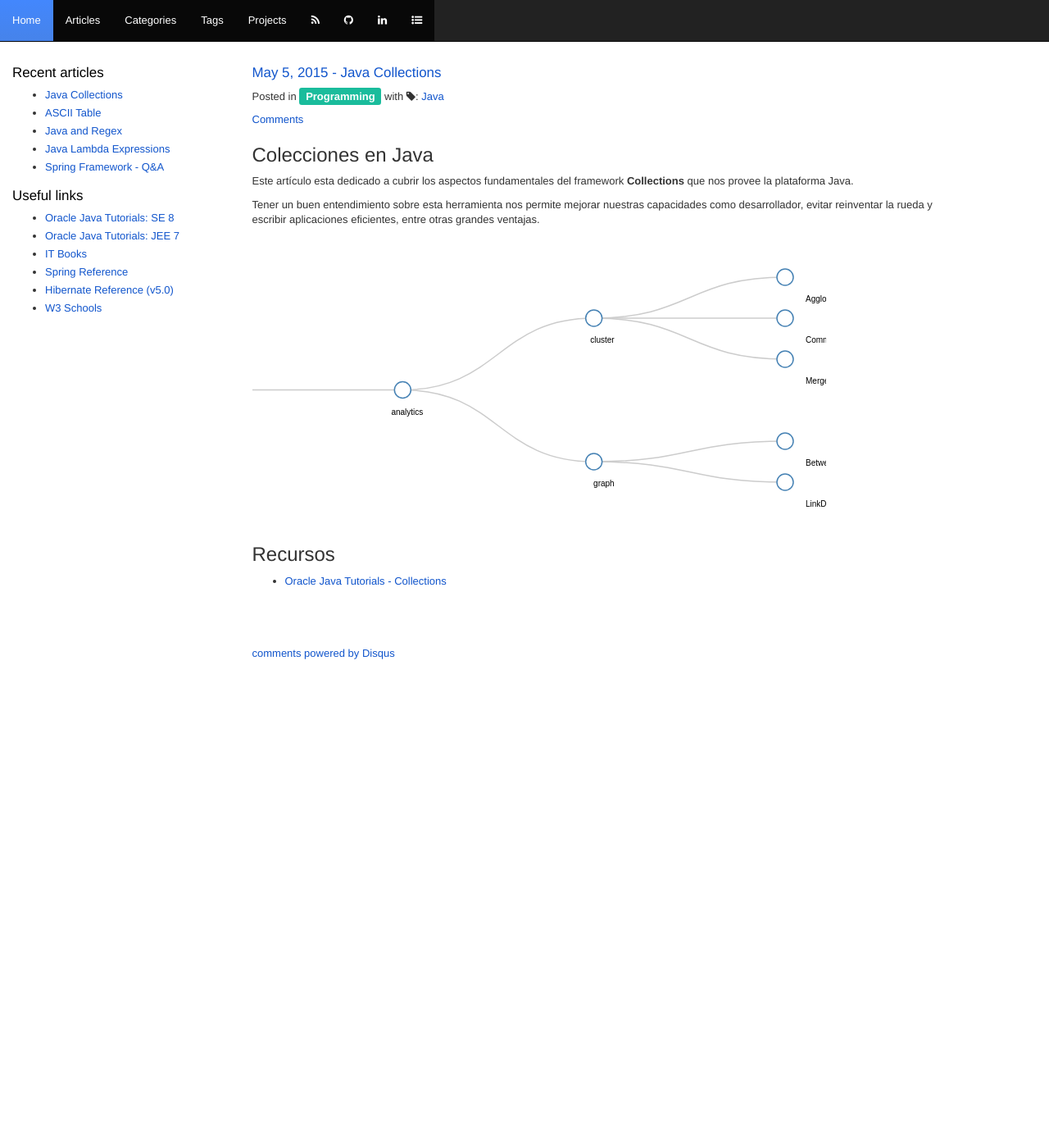
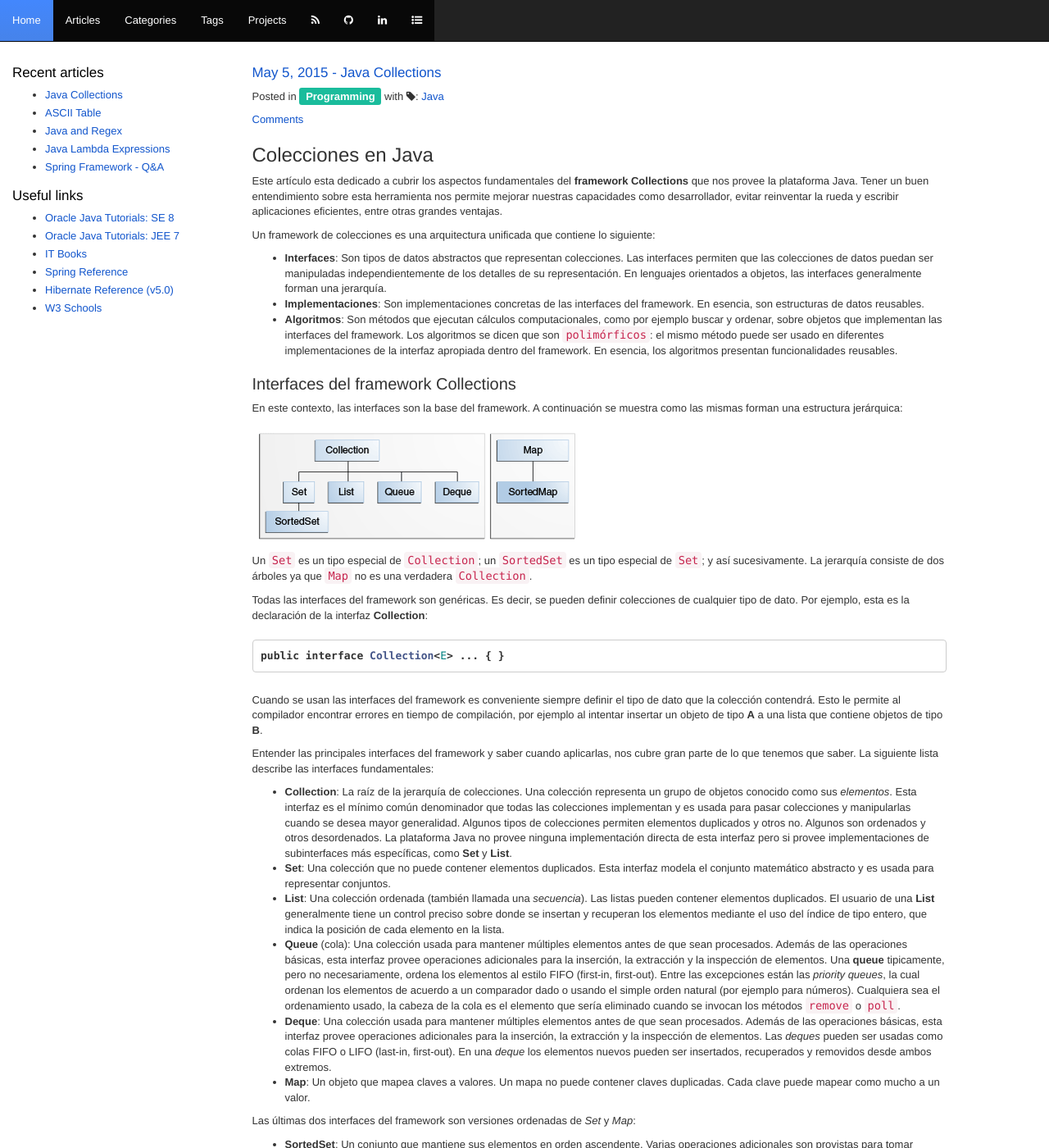
Before and after one commit to damianfanaro/damianfanaro.github.io, a Jekyll site: the page built from _posts/2015-05-05-java-collections.md, in a window 1280 px wide and 1400 px high. Shown: the whole window at 82% size. Built offline with Jekyll 4.4.1, drawn with Linux system fonts in a browser that asks for light colours; nearby versions of some CDN libraries; Markdown is read by kramdown in place of the engine named in the settings; comment, search, counter and statistics services are not loaded; some of the changed text lies outside the part shown.

Commit message:
Java collections post updated

````diff
--- a/_posts/2015-05-05-java-collections.md
+++ b/_posts/2015-05-05-java-collections.md
@@ -9,13 +9,48 @@ tags: [java]
 
 ## Colecciones en Java
 
-Este artículo esta dedicado a cubrir los aspectos fundamentales del framework **Collections** que nos provee la plataforma Java.
+Este artículo esta dedicado a cubrir los aspectos fundamentales del **framework Collections** que nos provee la plataforma Java. Tener un buen entendimiento sobre esta herramienta nos permite mejorar nuestras capacidades como desarrollador, evitar reinventar la rueda y escribir aplicaciones eficientes, entre otras grandes ventajas.
 
-Tener un buen entendimiento sobre esta herramienta nos permite mejorar nuestras capacidades como desarrollador, evitar reinventar la rueda y escribir aplicaciones eficientes, entre otras grandes ventajas.
+Un framework de colecciones es una arquitectura unificada que contiene lo siguiente:
 
-<script type="text/javascript">loadSVG_1 = true;</script>
-<div id="core-collection-interfaces"></div>
+ - **Interfaces**: Son tipos de datos abstractos que representan colecciones. Las interfaces permiten que las colecciones de datos puedan ser manipuladas independientemente de los detalles de su representación. En lenguajes orientados a objetos, las interfaces generalmente forman una jerarquía.
+ - **Implementaciones**: Son implementaciones concretas de las interfaces del framework. En esencia, son estructuras de datos reusables.
+ - **Algoritmos**: Son métodos que ejecutan cálculos computacionales, como por ejemplo buscar y ordenar, sobre objetos que implementan las interfaces del framework. Los algoritmos se dicen que son `polimórficos`: el mismo método puede ser usado en diferentes implementaciones de la interfaz apropiada dentro del framework. En esencia, los algoritmos presentan funcionalidades reusables.
 
-## Recursos
+### Interfaces del framework Collections
+
+En este contexto, las interfaces son la base del framework. A continuación se muestra como las mismas forman una estructura jerárquica:
+
+![Core Collection Interfaces]({{ site.baseurl }}/images/colls-coreInterfaces.gif)
+
+Un `Set` es un tipo especial de `Collection`; un `SortedSet` es un tipo especial de `Set`; y así sucesivamente. La jerarquía consiste de dos árboles ya que `Map` no es una verdadera `Collection`.
+
+Todas las interfaces del framework son genéricas. Es decir, se pueden definir colecciones de cualquier tipo de dato. Por ejemplo, esta es la declaración de la interfaz **Collection**:
+
+``` java
+public interface Collection<E> ... { }
+```
+
+Cuando se usan las interfaces del framework es conveniente siempre definir el tipo de dato que la colección contendrá. Esto le permite al compilador encontrar errores en tiempo de compilación, por ejemplo al intentar insertar un objeto de tipo **A** a una lista que contiene objetos de tipo **B**.
+
+Entender las principales interfaces del framework y saber cuando aplicarlas, nos cubre gran parte de lo que tenemos que saber. La siguiente lista describe las interfaces fundamentales:
+
+- **Collection**: La raíz de la jerarquía de colecciones. Una colección representa un grupo de objetos conocido como sus _elementos_. Esta interfaz es el mínimo común denominador que todas las colecciones implementan y es usada para pasar colecciones y manipularlas cuando se desea mayor generalidad. Algunos tipos de colecciones permiten elementos duplicados y otros no. Algunos son ordenados y otros desordenados. La plataforma Java no provee ninguna implementación directa de esta interfaz pero si provee implementaciones de subinterfaces más específicas, como **Set** y **List**.
+- **Set**: Una colección que no puede contener elementos duplicados. Esta interfaz modela el conjunto matemático abstracto y es usada para representar conjuntos.
+- **List**: Una colección ordenada (también llamada una _secuencia_). Las listas pueden contener elementos duplicados. El usuario de una **List** generalmente tiene un control preciso sobre donde se insertan y recuperan los elementos mediante el uso del índice de tipo entero, que indica la posición de cada elemento en la lista.
+- **Queue** (cola): Una colección usada para mantener múltiples elementos antes de que sean procesados. Además de las operaciones básicas, esta interfaz provee operaciones adicionales para la inserción, la extracción y la inspección de elementos. Una **queue** tipicamente, pero no necesariamente, ordena los elementos al estilo FIFO (first-in, first-out). Entre las excepciones están las _priority queues_, la cual ordenan los elementos de acuerdo a un comparador dado o usando el simple orden natural (por ejemplo para números). Cualquiera sea el ordenamiento usado, la cabeza de la cola es el elemento que sería eliminado cuando se invocan los métodos `remove` o `poll`.
+- **Deque**: Una colección usada para mantener múltiples elementos antes de que sean procesados. Además de las operaciones básicas, esta interfaz provee operaciones adicionales para la inserción, la extracción y la inspección de elementos. Las _deques_ pueden ser usadas como colas FIFO o LIFO (last-in, first-out). En una _deque_ los elementos nuevos pueden ser insertados, recuperados y removidos desde ambos extremos.
+- **Map**: Un objeto que mapea claves a valores. Un mapa no puede contener claves duplicadas. Cada clave puede mapear como mucho a un valor.
+
+Las últimas dos interfaces del framework son versiones ordenadas de _Set_ y _Map_:
+
+- **SortedSet**: Un conjunto que mantiene sus elementos en orden ascendente. Varias operaciones adicionales son provistas para tomar ventaja del ordenamiento. Los conjuntos ordenados son usados para conjuntos que se ordenan naturalmente, como por ejemplo listas de palabras.
+- **SortedMap**: Un mapa que contiene sus mapeos en orden ascendente con respecto a las claves. Los mapas ordenados son usados para colecciones de pares clave/valor que se ordenan de forma natural, como por ejemplo los diccionarios o los directorios telefónicos.
+
+### Implementaciones del framework Collections
+
+### Algoritmos del framework Collections
+
+## Recurso
 
 - [Oracle Java Tutorials - Collections](http://docs.oracle.com/javase/tutorial/collections/TOC.html)
````
Also changed, not shown: images/colls-coreInterfaces.gif (added).
